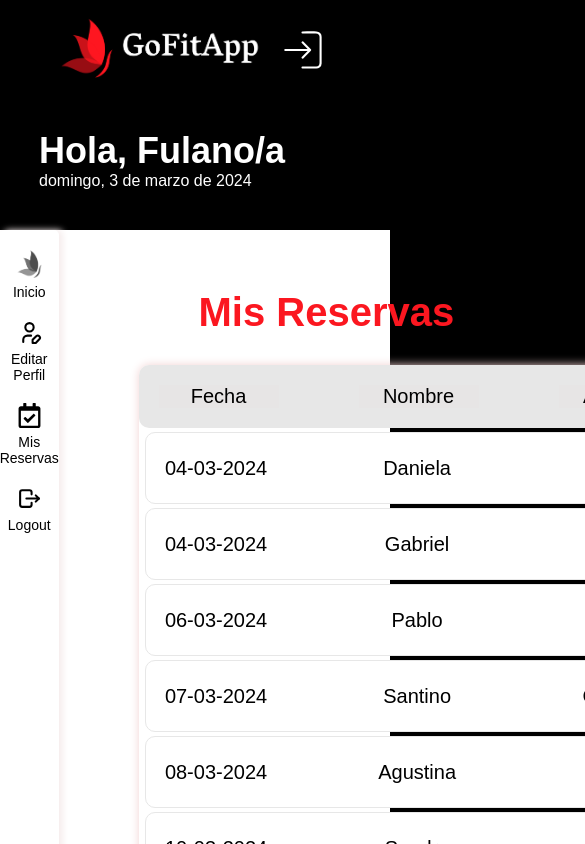
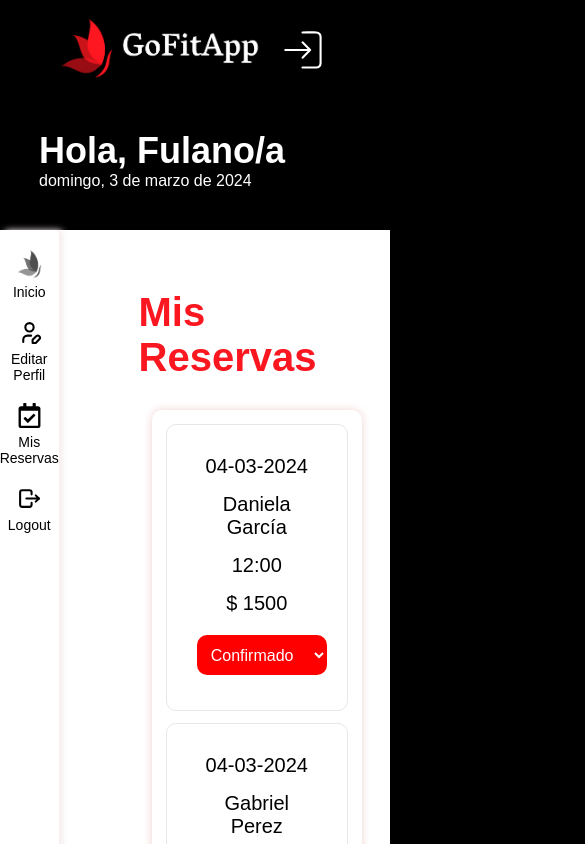
Before and after one commit to Alex420s/C16-74-n-python, a React (Create React App) app in the folder frontend/: page /reservasProf/1 in a window 390 px wide. Shown: the top 844 px of the page, 585 px wide, since content can reach past the window. Built offline with nearby package versions, Linux system fonts and the light colour scheme; the HTML template or start-up script is replaced by a standard one.

Commit message:
reserva responsivo

```diff
--- a/frontend/src/components/ReservaProf.jsx
+++ b/frontend/src/components/ReservaProf.jsx
@@ -70,10 +70,9 @@ const ReservaProf = () => {
     <div className="todo2">
       <p className="texto_reser">Mis Reservas</p>
       <div className="lista_reser">
-        <div className="encabezado2">
+        <div className="encabezar2">
           <div className="columna-r titulos-encab2">Fecha</div>
-          <div className="columna-r titulos-encab2">Nombre</div>
-          <div className="columna-r titulos-encab2">Apellido</div>
+          <div className="columna-r titulos-encab2">Nombre y apellido</div>
           <div className="columna-r titulos-encab2">Hora</div>
           <div className="columna-r titulos-encab2">Precio</div>
           <div className="columna-r titulos-encab2">Estado</div>
@@ -81,8 +80,7 @@ const ReservaProf = () => {
         {objetoPrueba.sort((a, b) => new Date(a.date) - new Date(b.date)).map((persona, index) => (
             <div key={index} id={`persona-${index}`} className="fila-reser">
             <div className="columna-r">{persona.date}</div>
-            <div className="columna-r">{persona.firstName}</div>
-            <div className="columna-r">{persona.lastName}</div>
+            <div className="columna-r">{persona.firstName} {persona.lastName}</div>
             <div className="columna-r">{persona.time}</div>
             <div className="columna-r"><p>$ {persona.price}</p></div>
             <div className="columna-r">
--- a/frontend/src/stylesheets/ProfesionalEdit.css
+++ b/frontend/src/stylesheets/ProfesionalEdit.css
@@ -129,7 +129,7 @@ select{
 }
 
 .mas {
-    width: 200px;
+    width: auto;
     height: 40px;
     border-radius: 50%;
     background-color: #FB1720;
@@ -137,11 +137,11 @@ select{
     justify-content: center;
     align-items: center;
     cursor: pointer;
+    padding: 10px;
 }
 
 .mas span {
     font-size: 20px;
-    margin: 2px 0 0 0;
     color: white;
 }
 
--- a/frontend/src/stylesheets/Reserva.css
+++ b/frontend/src/stylesheets/Reserva.css
@@ -14,15 +14,15 @@
   padding-bottom: 6px;
 }
 
-.encabezado2 {
-  display: flex;
-  width: 100%;
-  background-color: #e7e7e7;
-  border-radius: 10px;
-  padding: 20px;
-  gap: 80px;
-  text-align: center;
-  font-weight: 500;
+.encabezar2 {
+    justify-content: space-between;
+    display: flex;
+    width: 100%;
+    background-color: #e7e7e7;
+    border-radius: 10px;
+    padding: 20px 16px;
+    text-align: center;
+    font-weight: 600;
 }
 
 .columna-r {
@@ -39,15 +39,15 @@
 }
 
 .fila-reser {
+  justify-content: space-between;
   background-color: white;
   display: flex;
   width: 99%;
   border: 1px solid #e7e7e7;
   border-radius: 10px;
   padding: 10px;
-  gap: 80px;
   text-align: center;
-  margin: 4px 6px 4px 6px;
+  margin: 6px;
 }
 
 #state {
@@ -69,5 +69,47 @@
 }
 
 .todo2{
-  margin: 40px 0 40px 80px;
+  margin: 40px 15px 40px 80px;
+  width: 100%;
 }
+
+@media (max-width: 965px) {
+  .texto_reser{
+    margin: 20px 0;
+  }
+
+  .encabezar2{
+    display: none;
+  }
+
+  .lista_reser {
+    display: flex;
+    flex-direction: row;
+    flex-wrap: wrap;
+    margin: 30px auto 0;
+    padding-bottom: 6px;
+  }
+
+  .fila-reser {
+    width: max-content;
+    flex-direction: column;
+    text-align: center;
+    align-items: center;
+    justify-content: center;
+    margin: 6px;
+    padding: 30px;
+    gap: 15px;
+  }
+}
+
+@media (max-width: 408px) {
+
+  .lista_reser {
+    display: flex;
+    flex-direction: column;
+    align-items: center;
+    margin: 30px auto 0;
+    padding: 8px;
+    width: max-content;
+  }
+}
```
